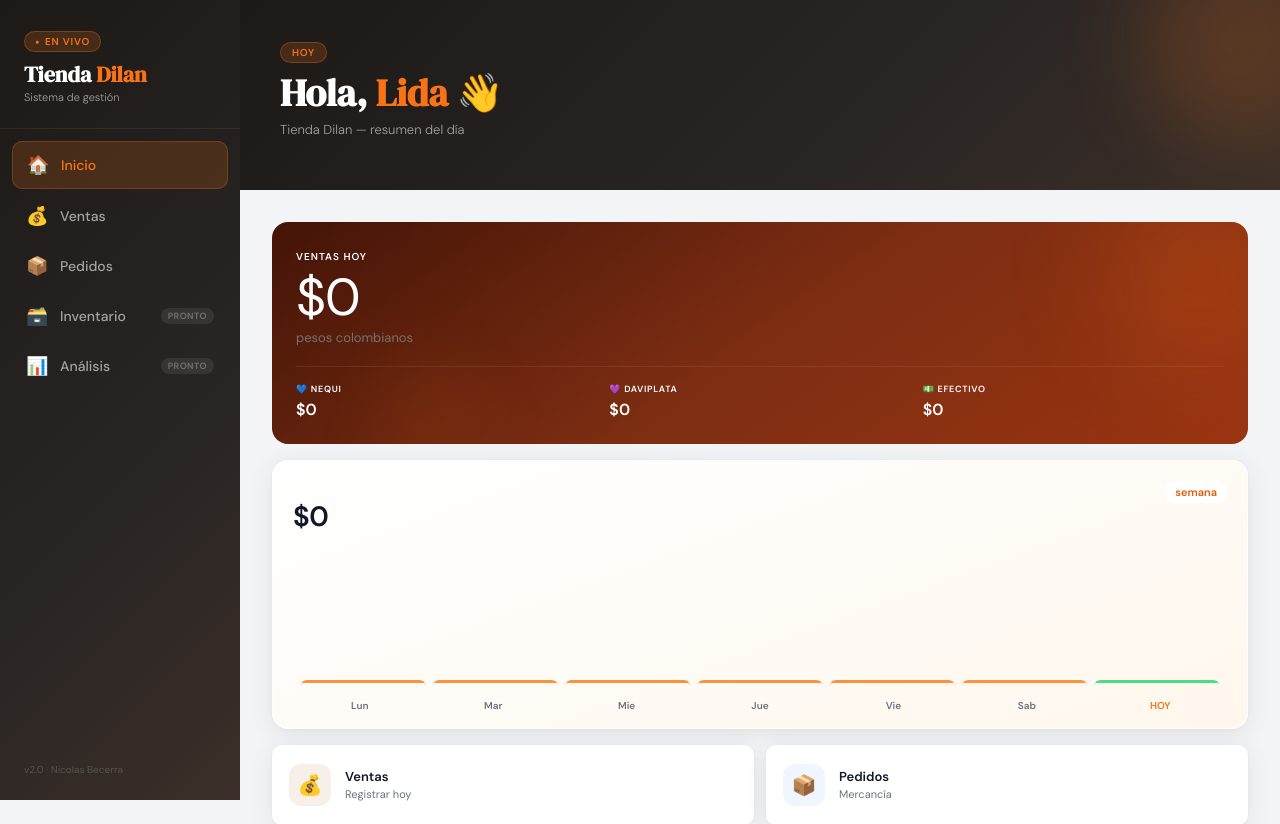
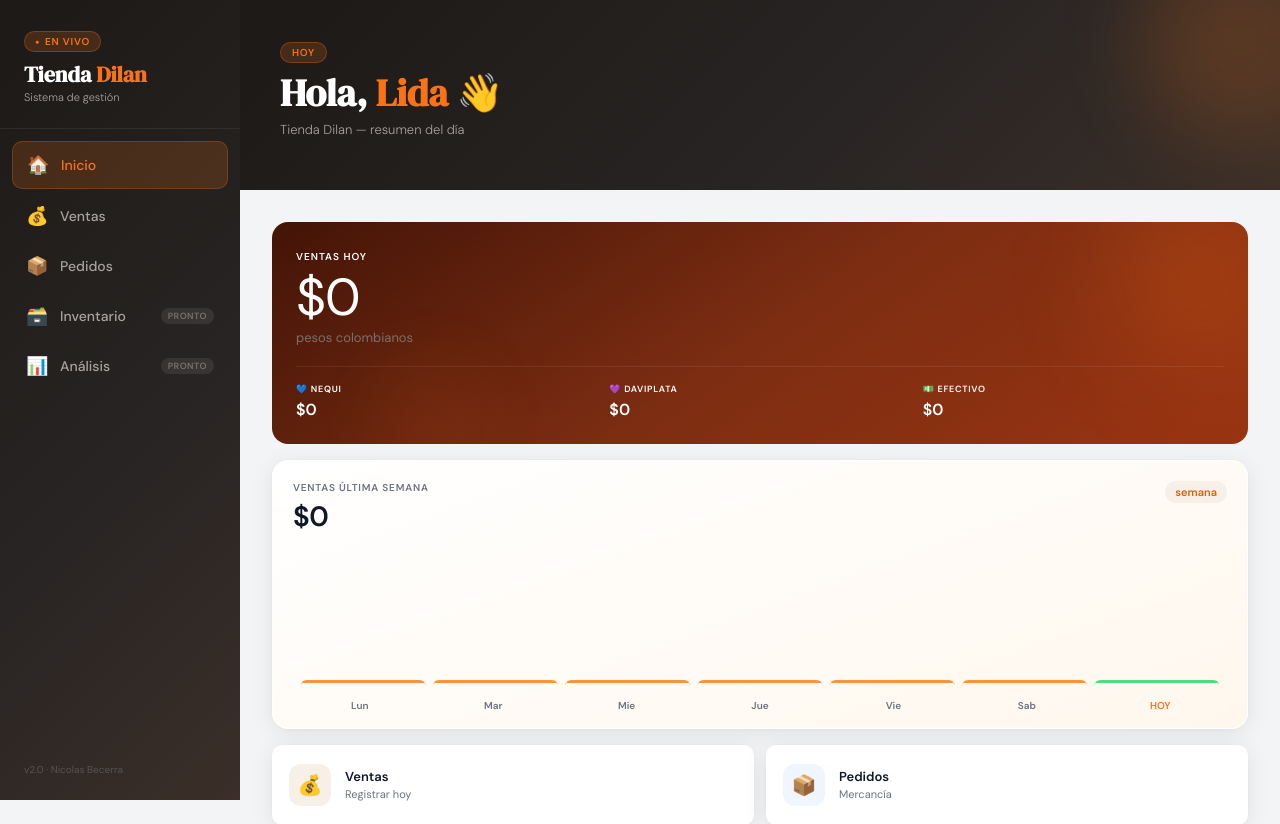
Before and after one commit to nicobcra/Formulario_CierredeCaja_Py, a Flask app: page / in a window 1280 px wide. Shown: the top 824 px of the page. Run offline with Flask 3, Linux system fonts and the light colour scheme; data that the repository does not hold is empty.

Commit message:
V.1.4 Nuevo Diseño y Graficas Home

```diff
--- a/templates/inicio.html
+++ b/templates/inicio.html
@@ -119,7 +119,7 @@
     font-weight: 700;
     letter-spacing: 0.08em;
     text-transform: uppercase;
-    color: var(--blanco);
+    color: var(--gris-500);
     margin-bottom: 4px;
   }
 
@@ -137,7 +137,7 @@
     font-weight: 700;
     padding: 4px 10px;
     border-radius: 99px;
-    background: var(--blanco);
+    background: var(--naranja-pale);
     color: var(--naranja-deep);
   }
 
```
